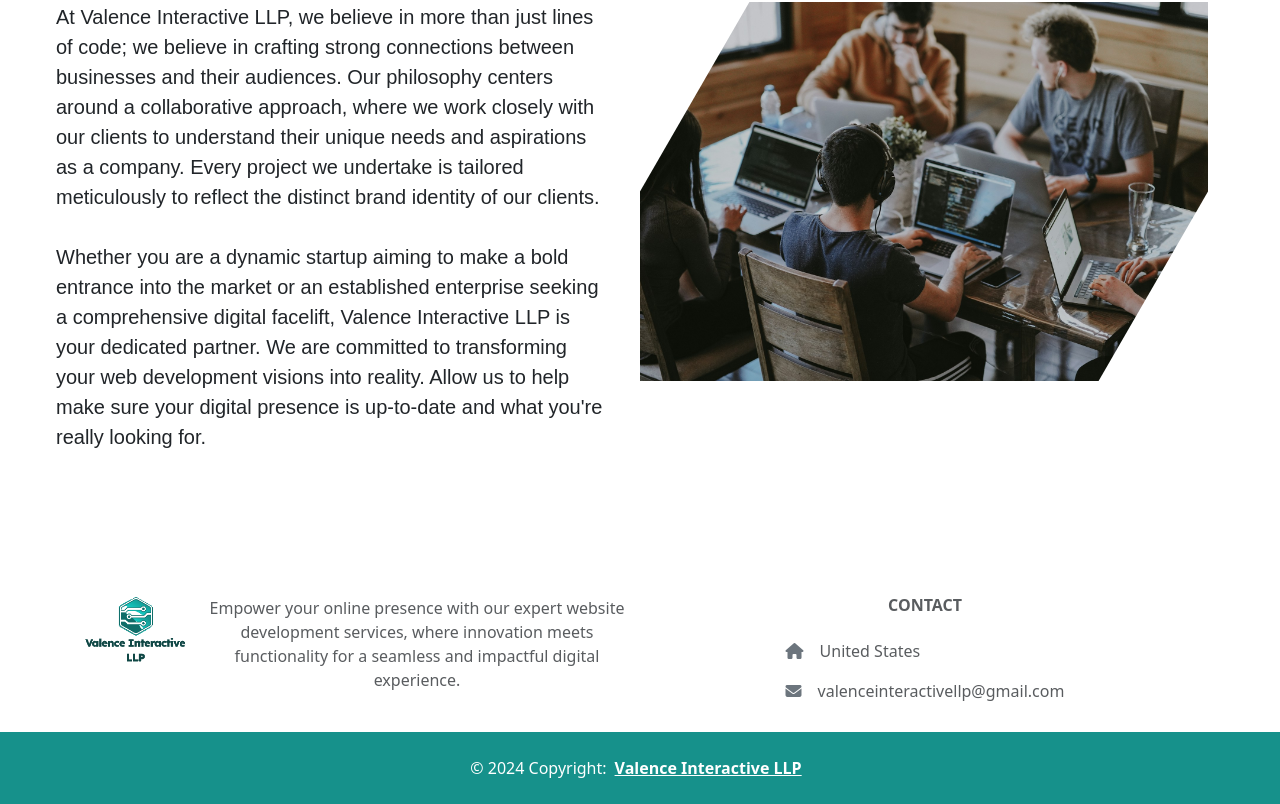
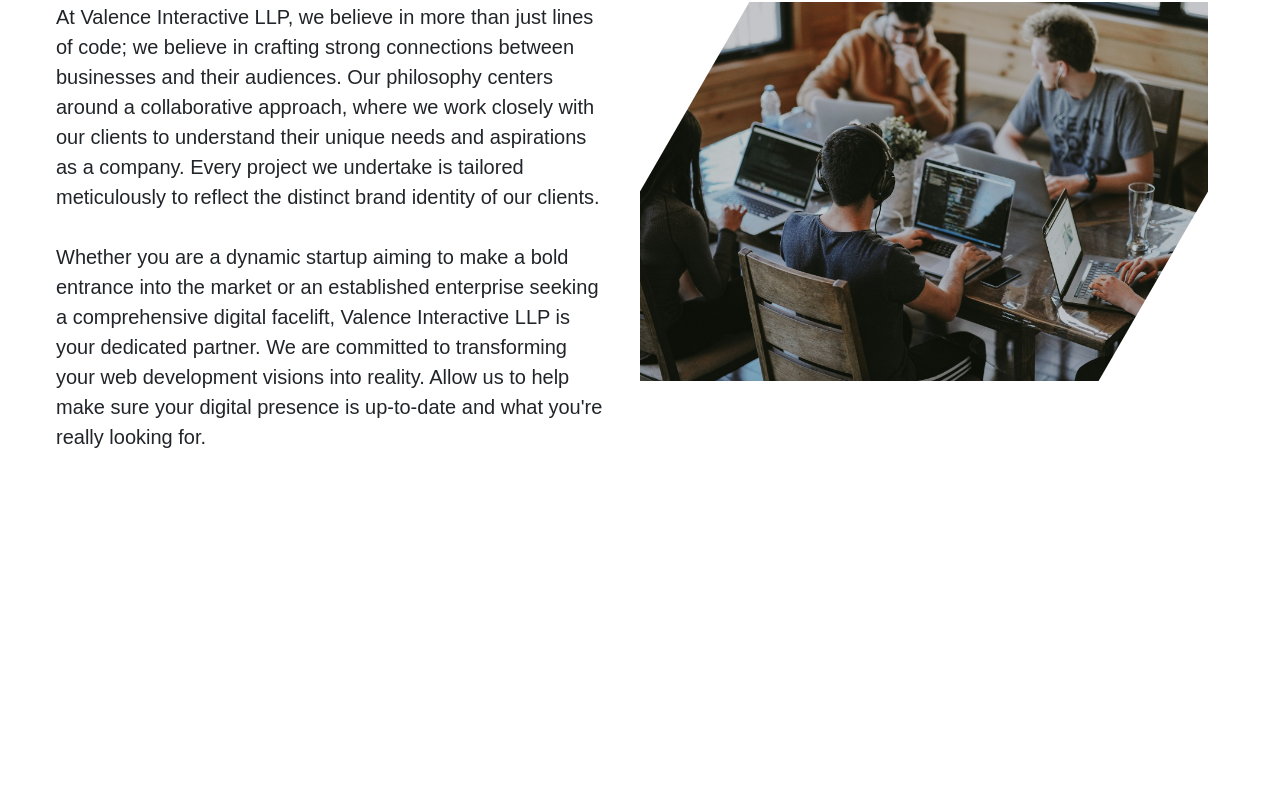
Before and after one commit to johnboy514/ValenceInteractiveLLP, a React (Create React App) app: page / in a window 1280 px wide. Shown: the part 3613-4417 px from the top of the page. After the commit the page ends 4161 px from the top, so only its background shows below. Built offline with nearby package versions, Linux system fonts and the light colour scheme; a web font is replaced by a local one.

Commit message:
Test for demon
Co-authored-by: Robert Obernier <robertjobernier@gmail.com>

```diff
--- a/src/App.js
+++ b/src/App.js
@@ -15,7 +15,7 @@
           <Route path="/" element={<Home />} />
           <Route path="*" element={<Navigate to="/"/>} />
         </Routes>
-        <Footer />
+        {/* <Footer /> */}
     </Router>
     </div>
   );
--- a/src/components/Home.js
+++ b/src/components/Home.js
@@ -5,7 +5,7 @@
 // import DogWalker from "../images/LudlowDogWalker.png";
 import Hero from "../images/hero.jpg";
 import AboutUs from "../images/aboutUs.jpg";
-import OurProcess from "../images/OurProcess.svg"
+import OurProcess from "../images/OurProcess.svg";
 import reviewsBG from "../images/reviewsbg.jpg";
 import Slider from 'react-slick';
 import 'slick-carousel/slick/slick.css';
```
Also changed, not shown: src/images/OurProcess.svg.
